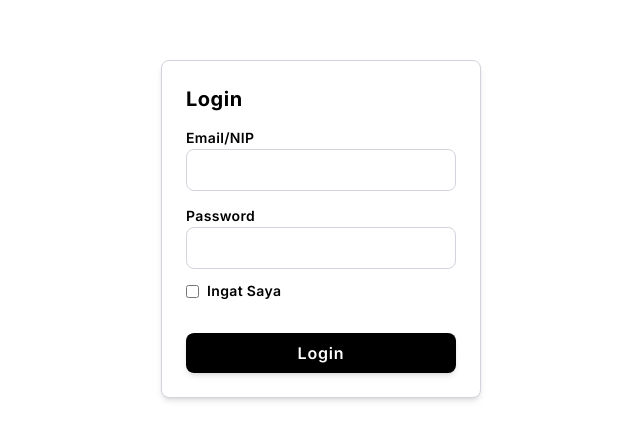
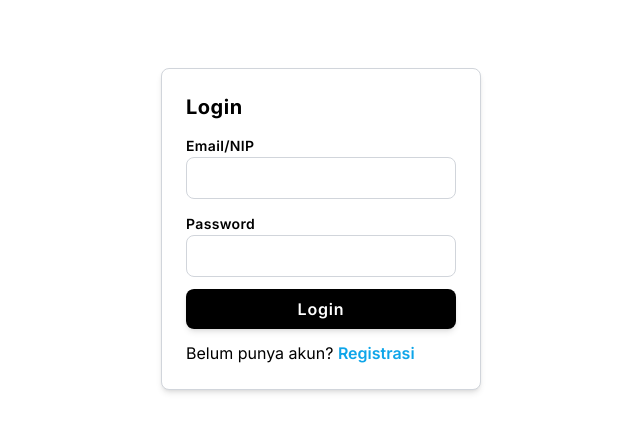
Before and after one commit to walidsj/simku2024, a Next.js app: page /auth/login in a window 1280 px wide. Shown: the part 171-610 px from the top of the page, without its empty margins (319-959 px from the left). Built offline with nearby package versions, Linux system fonts and the light colour scheme.

Commit message:
chore: add login authentication

```diff
--- a/app/auth/login/actions.ts
+++ b/app/auth/login/actions.ts
@@ -0,0 +1,56 @@
+'use server'
+
+import { PrevState } from '@/app/types/form-state'
+import { z } from 'zod'
+import prisma from '@/app/lib/prisma'
+import bcrypt from 'bcrypt'
+import { redirect } from 'next/navigation'
+
+export async function authenticateUser(
+    prevState: PrevState,
+    formData: FormData
+) {
+    const schema = z.object({
+        username: z.string().min(1),
+        password: z.string().min(8),
+    })
+
+    const validatedFields = await schema.safeParseAsync({
+        username: formData.get('username'),
+        password: formData.get('password'),
+    })
+
+    if (!validatedFields.success) {
+        return {
+            error: true,
+            message: 'Data yang anda masukkan tidak valid.',
+            errors: validatedFields.error.flatten().fieldErrors,
+        }
+    }
+
+    const { username, password } = validatedFields.data
+
+    const user = await prisma.user.findFirst({
+        where: {
+            OR: [{ nip: username }, { email: username }],
+        },
+    })
+
+    if (!user) {
+        return {
+            error: true,
+            message: 'Email/NIP tidak terdaftar.',
+        }
+    }
+
+    const passwordMatch = await bcrypt.compare(password, user.password)
+
+    if (!passwordMatch) {
+        return {
+            error: true,
+            message: 'Password yang anda masukkan salah.',
+        }
+    }
+
+    return redirect('/dashboard')
+}
--- a/app/auth/login/page.tsx
+++ b/app/auth/login/page.tsx
@@ -1,54 +1,62 @@
+'use client'
+
 import { Button } from '@/app/components/ui/button'
+import { initialFormState } from '@/app/types/form-state'
+import Link from 'next/link'
+import { useFormState } from 'react-dom'
+import { authenticateUser } from './actions'
+import { FiAlertCircle, FiCheckCircle } from 'react-icons/fi'
+import { FormGroup, FormInput, FormLabel } from '@/app/components/ui/form'
 
 export default function Page() {
+    const [state, formAction] = useFormState(
+        authenticateUser as any,
+        initialFormState
+    )
+
     return (
-        <form className="p-6 rounded-lg bg-white border border-gray-300 shadow-md flex flex-col gap-3 w-80">
+        <form
+            action={formAction}
+            className="p-6 rounded-lg bg-white border border-gray-300 shadow-md flex flex-col gap-3 w-80"
+        >
             <h3 className="text-xl font-bold tracking-wide">Login</h3>
-            <div className="w-full">
-                <label
-                    className="text-sm font-semibold tracking-wide"
-                    htmlFor="username"
-                >
-                    Email/NIP
-                </label>
-                <input
-                    className="py-2 px-4 border border-gray-300 rounded-lg w-full"
-                    type="text"
+            {state?.success && (
+                <p className="bg-green-50 border border-green-300 p-2 rounded-lg text-green-500 font-semibold text-sm inline-flex items-center gap-2">
+                    <FiCheckCircle className="text-lg" /> {state.message}
+                </p>
+            )}
+            {state?.error && (
+                <p className="bg-red-50 border border-red-300 p-2 rounded-lg text-red-500 font-semibold text-sm inline-flex items-center gap-2">
+                    <FiAlertCircle className="text-lg" /> {state.message}
+                </p>
+            )}
+            <FormGroup>
+                <FormLabel htmlFor="username">Email/NIP</FormLabel>
+                <FormInput
                     id="username"
                     name="username"
+                    errors={state?.errors?.username}
                 />
-            </div>
-            <div className="w-full">
-                <label
-                    className="text-sm font-semibold tracking-wide"
-                    htmlFor="password"
-                >
-                    Password
-                </label>
-                <input
-                    className="py-2 px-4 border border-gray-300 rounded-lg w-full"
+            </FormGroup>
+            <FormGroup>
+                <FormLabel htmlFor="password">Password</FormLabel>
+                <FormInput
                     type="password"
                     id="password"
                     name="password"
+                    errors={state?.errors?.password}
                 />
-            </div>
-            <div className="w-full flex flex-row items-center gap-2">
-                <input
-                    className="py-2 px-4 border border-gray-300 rounded-lg"
-                    type="checkbox"
-                    id="remember"
-                    name="remember"
-                />
-                <label
-                    className="text-sm font-semibold tracking-wide"
-                    htmlFor="remember"
+            </FormGroup>
+            <Button type="submit">Login</Button>
+            <span>
+                Belum punya akun?{' '}
+                <Link
+                    href="/auth/register"
+                    className="font-semibold text-sky-500"
                 >
-                    Ingat Saya
-                </label>
-            </div>
-            <Button type="submit" className="mt-5">
-                Login
-            </Button>
+                    Registrasi
+                </Link>
+            </span>
         </form>
     )
 }
--- a/app/auth/register/page.tsx
+++ b/app/auth/register/page.tsx
@@ -6,6 +6,7 @@ import { useFormState } from 'react-dom'
 import { initialFormState } from '@/app/types/form-state'
 import { FiAlertCircle, FiCheckCircle } from 'react-icons/fi'
 import { FormGroup, FormInput, FormLabel } from '@/app/components/ui/form'
+import Link from 'next/link'
 
 export default function Page() {
     const [state, formAction] = useFormState(
@@ -19,32 +20,23 @@ export default function Page() {
             className="p-6 rounded-lg bg-white border border-gray-300 shadow-md flex flex-col gap-3 w-96"
         >
             <h3 className="text-xl font-bold tracking-wide">Registrasi Akun</h3>
-
             {state?.success && (
                 <p className="bg-green-50 border border-green-300 p-2 rounded-lg text-green-500 font-semibold text-sm inline-flex items-center gap-2">
                     <FiCheckCircle className="text-lg" /> {state.message}
                 </p>
             )}
-
             {state?.error && (
                 <p className="bg-red-50 border border-red-300 p-2 rounded-lg text-red-500 font-semibold text-sm inline-flex items-center gap-2">
                     <FiAlertCircle className="text-lg" /> {state.message}
                 </p>
             )}
-
             <FormGroup>
                 <FormLabel htmlFor="nama">Nama Lengkap</FormLabel>
-                <FormInput
-                    type="text"
-                    id="nama"
-                    name="nama"
-                    errors={state?.errors?.nama}
-                />
+                <FormInput id="nama" name="nama" errors={state?.errors?.nama} />
             </FormGroup>
             <FormGroup>
                 <FormLabel htmlFor="jabatan">Jabatan</FormLabel>
                 <FormInput
-                    type="text"
                     id="jabatan"
                     name="jabatan"
                     errors={state?.errors?.jabatan}
@@ -52,12 +44,7 @@ export default function Page() {
             </FormGroup>
             <FormGroup>
                 <FormLabel htmlFor="nip">NIP</FormLabel>
-                <FormInput
-                    type="text"
-                    id="nip"
-                    name="nip"
-                    errors={state?.errors?.nip}
-                />
+                <FormInput id="nip" name="nip" errors={state?.errors?.nip} />
             </FormGroup>
             <FormGroup>
                 <FormLabel htmlFor="email">Email</FormLabel>
@@ -77,10 +64,16 @@ export default function Page() {
                     errors={state?.errors?.password}
                 />
             </FormGroup>
-
-            <Button type="submit" className="mt-5">
+            <Button type="submit" className="mt-3">
                 Daftar Akun
             </Button>
+
+            <span>
+                Sudah punya akun?{' '}
+                <Link href="/auth/login" className="font-semibold text-sky-500">
+                    Masuk
+                </Link>
+            </span>
         </form>
     )
 }
--- a/app/components/ui/button.tsx
+++ b/app/components/ui/button.tsx
@@ -3,15 +3,14 @@
 import { useFormStatus } from 'react-dom'
 import { FiLoader } from 'react-icons/fi'
 import clsx from 'clsx'
+import { ButtonHTMLAttributes } from 'react'
 
 export function Button({
     children,
     ...props
 }: {
     children: React.ReactNode
-    type: string
-    className: string | undefined
-}) {
+} & React.ButtonHTMLAttributes<HTMLButtonElement>) {
     const { pending } = useFormStatus()
 
     if (props.type === 'submit') {
--- a/app/components/ui/form.tsx
+++ b/app/components/ui/form.tsx
@@ -47,7 +47,7 @@ export function FormInput({
             />
 
             {errors && (
-                <ol className="text-xs text-red-500 tracking-wide py-2">
+                <ol className="text-xs text-red-500 tracking-wide pt-2">
                     {errors?.map((error: string, i: number) => (
                         <li key={i} className="inline-flex gap-1 items-center">
                             <FiXCircle />
--- /dev/null
+++ b/app/dashboard/page.tsx
@@ -0,0 +1,9 @@
+import Link from 'next/link'
+
+export default function Page() {
+    return (
+        <main className="flex flex-col items-center justify-center h-screen">
+            Dashboard Page
+        </main>
+    )
+}
```
